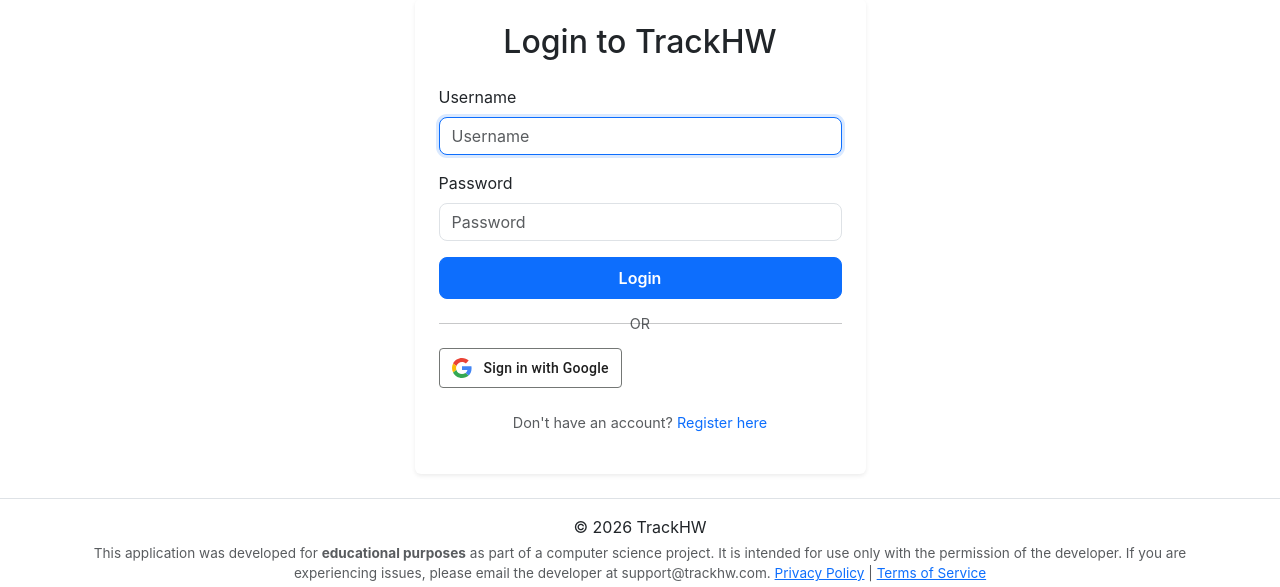
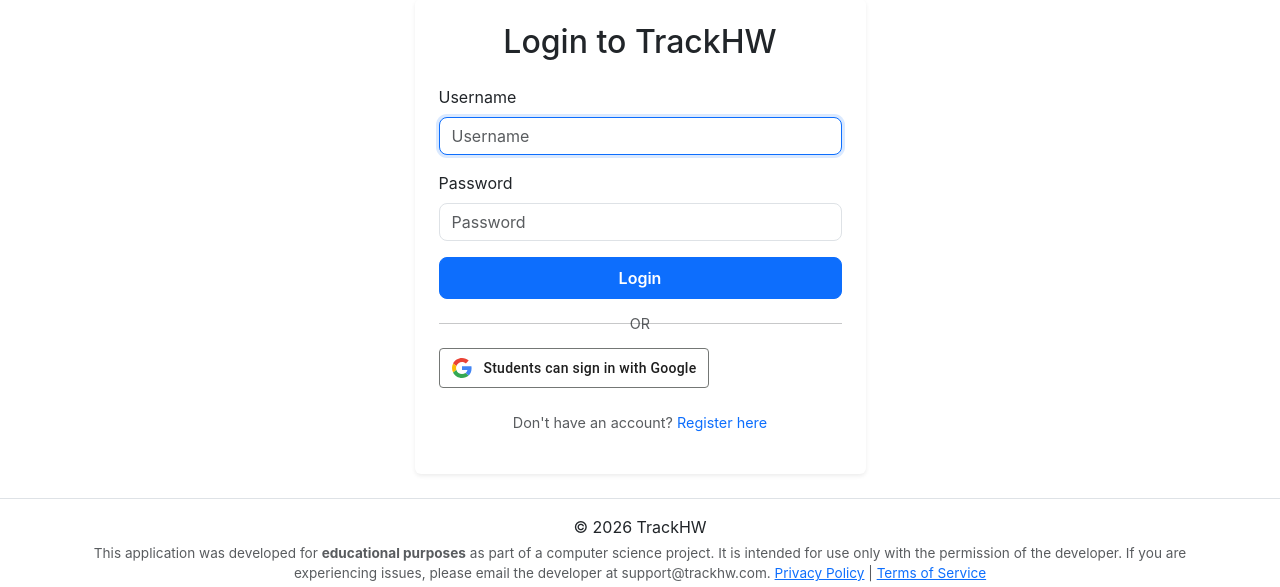
Before and after one commit to damelwani/homework, a Flask app: page /login in a window 1280 px wide. Shown: the part 130-717 px from the top of the page. Run offline with Flask 3, Linux system fonts and the light colour scheme; some libraries are stand-ins or nearby versions.

Commit message:
Update login.html

```diff
--- a/templates/login.html
+++ b/templates/login.html
@@ -41,7 +41,7 @@
                                   <path fill="none" d="M0 0h48v48H0z"></path>
                                 </svg>
                               </div>
-                              <span class="gsi-material-button-contents">Sign in with Google</span>
+                              <span class="gsi-material-button-contents">Students can sign in with Google</span>
                             </div>
                           </button>
                         </a>
```
